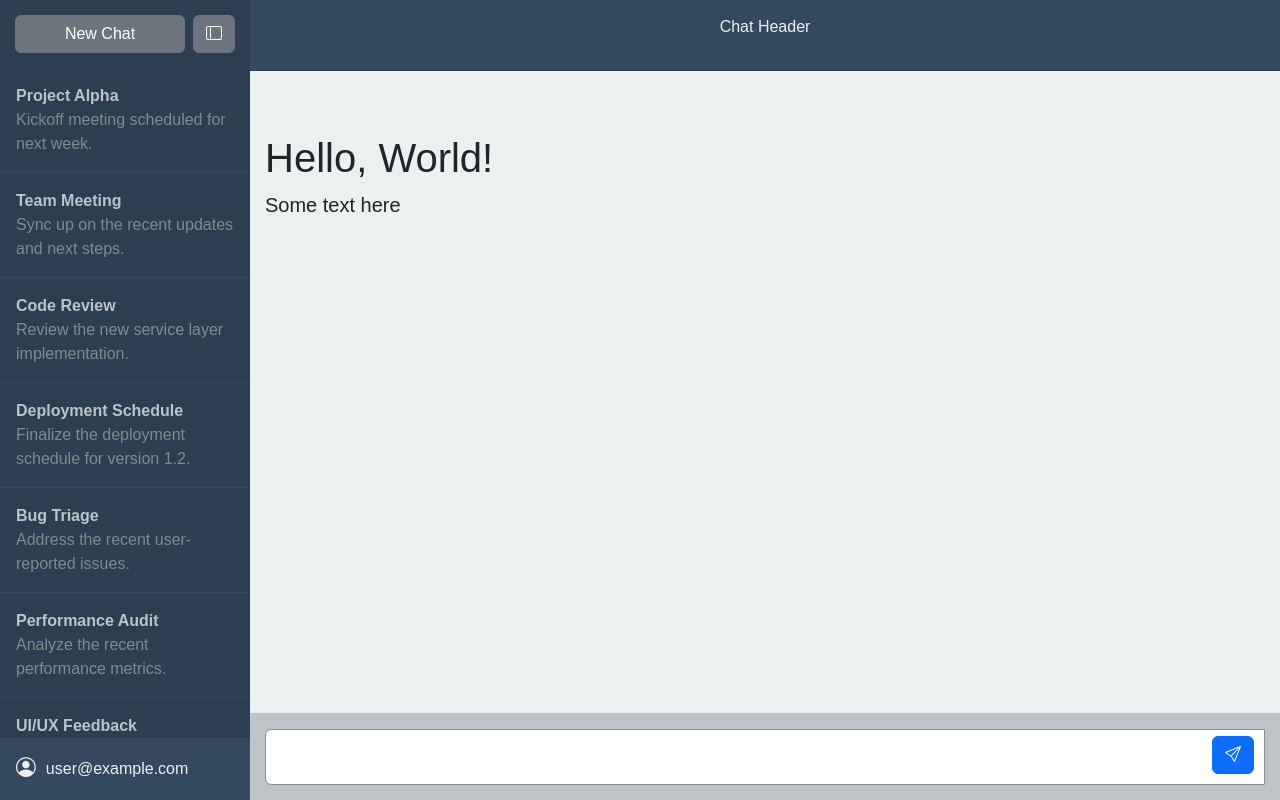
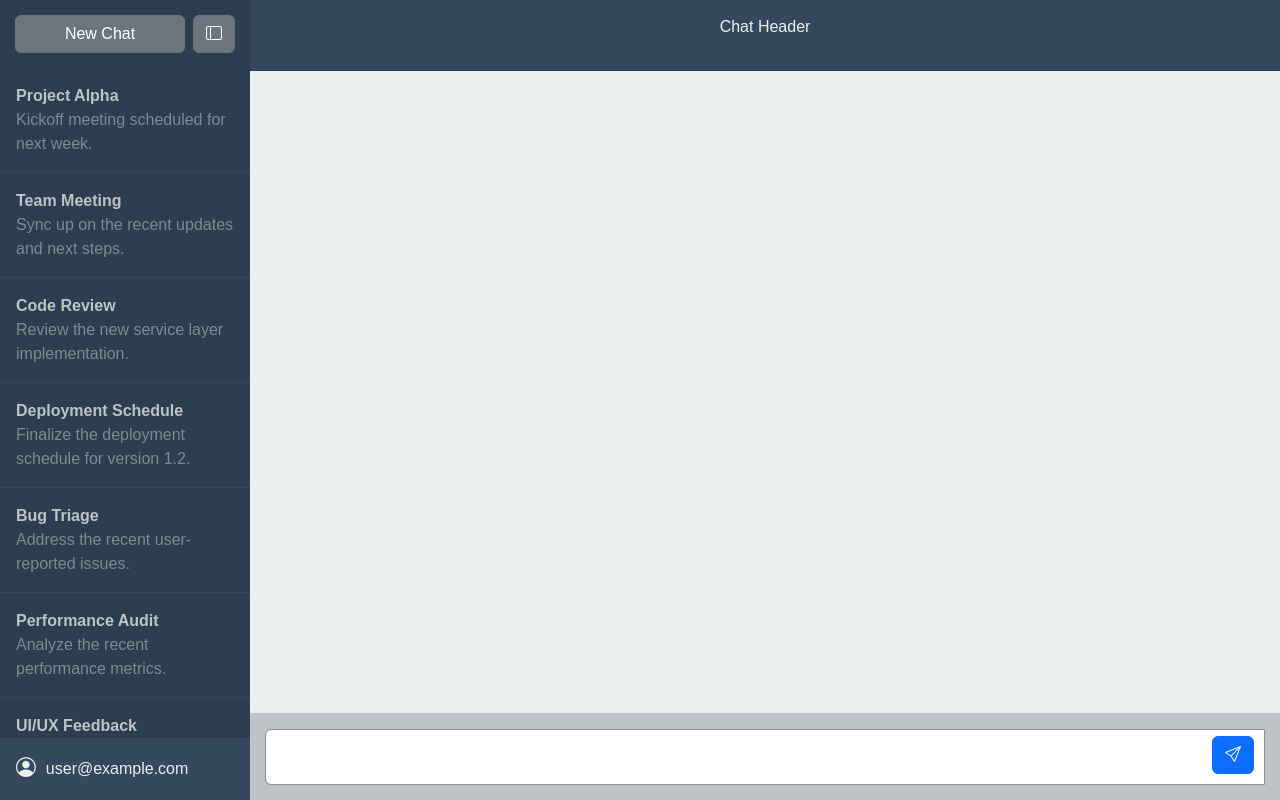
Before and after one commit to sergeyklay/promptly, a Flask app: page / in a window 1280 px wide. Run offline with Flask 3, Linux system fonts and the light colour scheme; some libraries are stand-ins or nearby versions.

Commit message:
Remove stub html code

```diff
--- a/promptly/templates/home.html
+++ b/promptly/templates/home.html
@@ -1,6 +1,3 @@
 {% extends "layout/base.html" %}
 
-{% block container %}
-<h1 class="mt-5">Hello, World!</h1>
-<p class="lead">Some text here</p>
-{% endblock %}
+{% block container %}{% endblock %}
```
